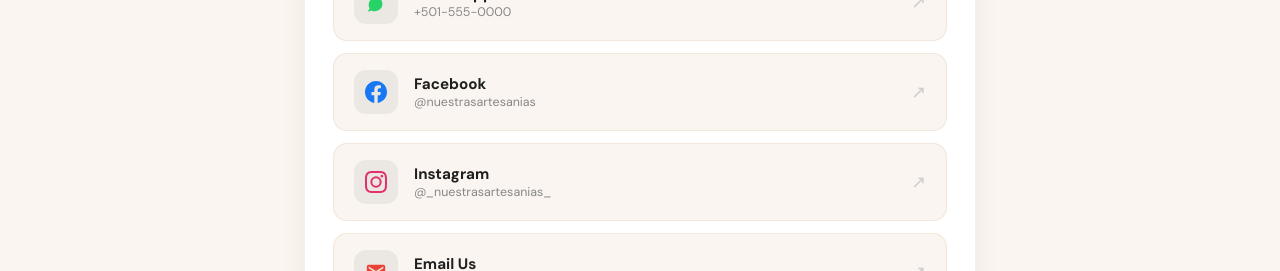
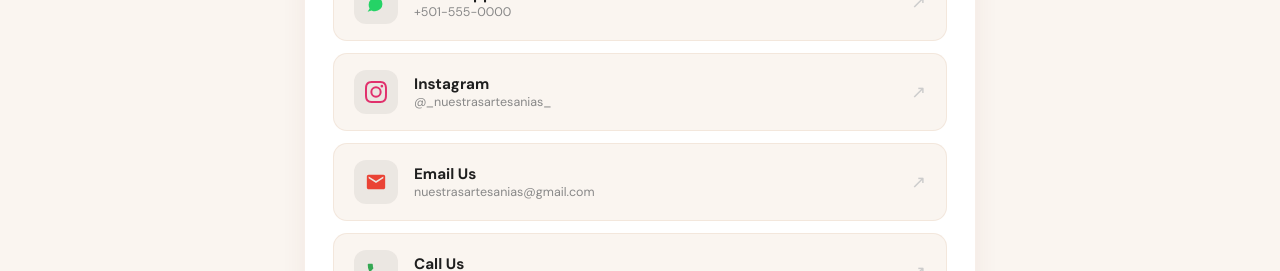
Before and after one commit to chaka12366/NuestrasArtesanias, a React (Vite) app: page /contact in a window 1280 px wide. Shown: the part 525-796 px from the top of the page. Built offline with nearby package versions, Linux system fonts and the light colour scheme; no server answers; the database is empty.

Commit message:
remove facebook

```diff
--- a/components/Footer.jsx
+++ b/components/Footer.jsx
@@ -59,7 +59,6 @@
           <div className="footer-col">
             <h4>Follow Us</h4>
             <a href={getWaLink()} target="_blank" rel="noreferrer">Whatsapp</a>
-            <a href="https://www.facebook.com/nuestrasartesanias" target="_blank" rel="noreferrer">Facebook</a>
             <a href={getIgLink()} target="_blank" rel="noreferrer">Instagram</a>
           </div>
         </div>
--- a/src/pages/Contact.jsx
+++ b/src/pages/Contact.jsx
@@ -13,19 +13,6 @@
     icon: (
       <svg viewBox="0 0 24 24" fill="currentColor">
         <path d="M17.472 14.382c-.297-.149-1.758-.867-2.03-.967-.273-.099-.471-.148-.67.15-.197.297-.767.966-.94 1.164-.173.199-.347.223-.644.075-.297-.15-1.255-.463-2.39-1.475-.883-.788-1.48-1.761-1.653-2.059-.173-.297-.018-.458.13-.606.134-.133.298-.347.446-.52.149-.174.198-.298.298-.497.099-.198.05-.371-.025-.52-.075-.149-.669-1.612-.916-2.207-.242-.579-.487-.5-.67-.51-.173-.008-.371-.01-.57-.01-.198 0-.52.074-.792.372-.272.297-1.04 1.016-1.04 2.479 0 1.462 1.065 2.875 1.213 3.074.149.198 2.096 3.2 5.076 4.487.709.306 1.262.489 1.694.625.712.227 1.36.195 1.871.118.571-.085 1.758-.719 2.006-1.413.248-.694.248-1.289.173-1.413-.074-.124-.272-.198-.57-.347m-5.421-7.403h-.004a8.06 8.06 0 00-8.062 8.062c0 1.404.364 2.77 1.057 3.99L2.885 22.55l4.26-1.408c1.165.638 2.475 .975 3.828.975h.005a8.062 8.062 0 008.062-8.062 8.047 8.047 0 00-2.362-5.7 8.05 8.05 0 00-5.7-2.354"/>
-      </svg>
-    ),
-  },
-  {
-    id: "facebook",
-    label: "Facebook",
-    handle: "@nuestrasartesanias",
-    url: "https://www.facebook.com/nuestrasartesanias",
-    color: "#1877F2",
-    hover: "#1565d8",
-    icon: (
-      <svg viewBox="0 0 24 24" fill="currentColor">
-        <path d="M24 12.073c0-6.627-5.373-12-12-12s-12 5.373-12 12c0 5.99 4.388 10.954 10.125 11.854v-8.385H7.078v-3.47h3.047V9.43c0-3.007 1.792-4.669 4.533-4.669 1.312 0 2.686.235 2.686.235v2.953H15.83c-1.491 0-1.956.925-1.956 1.874v2.25h3.328l-.532 3.47h-2.796v8.385C19.612 23.027 24 18.062 24 12.073z"/>
       </svg>
     ),
   },
```
